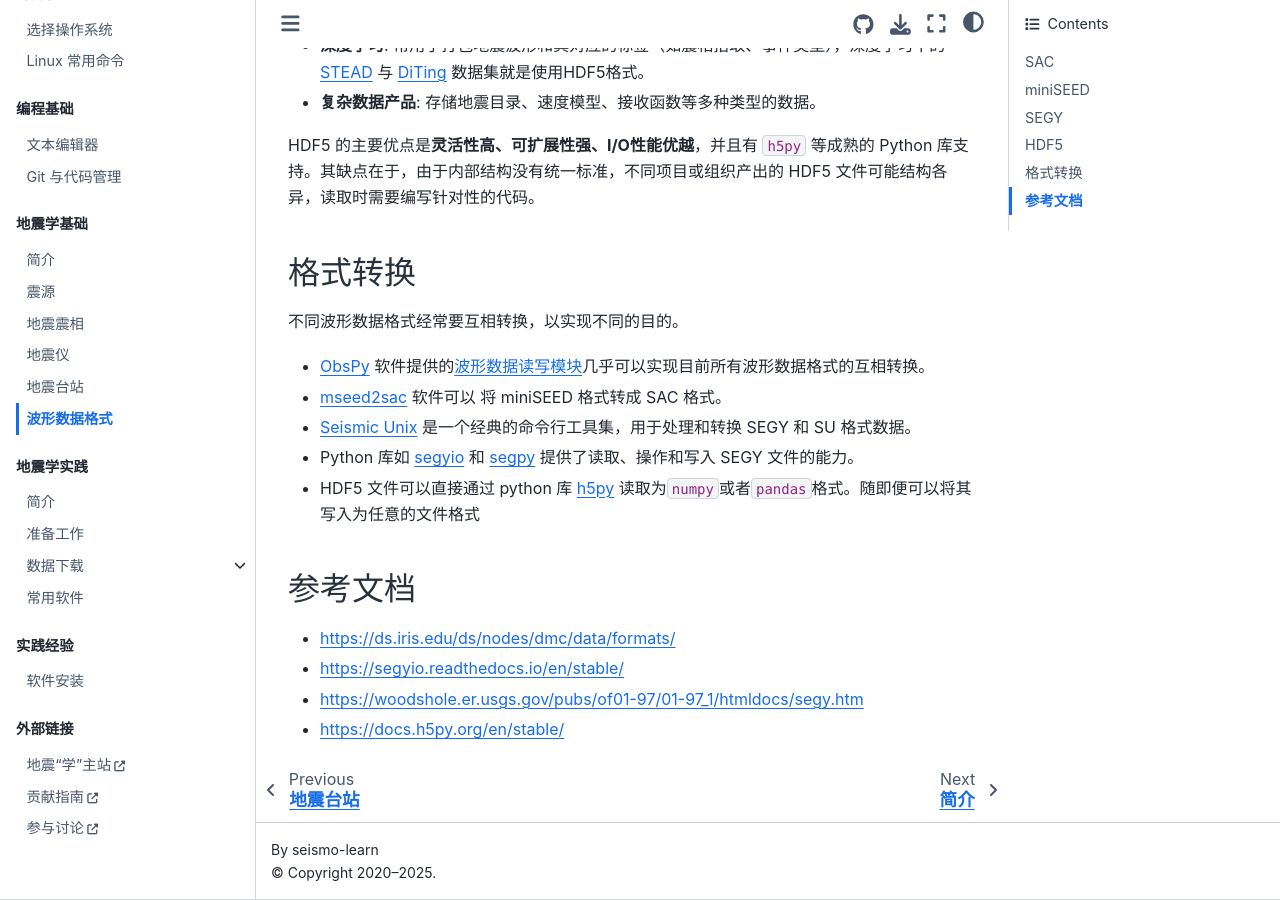
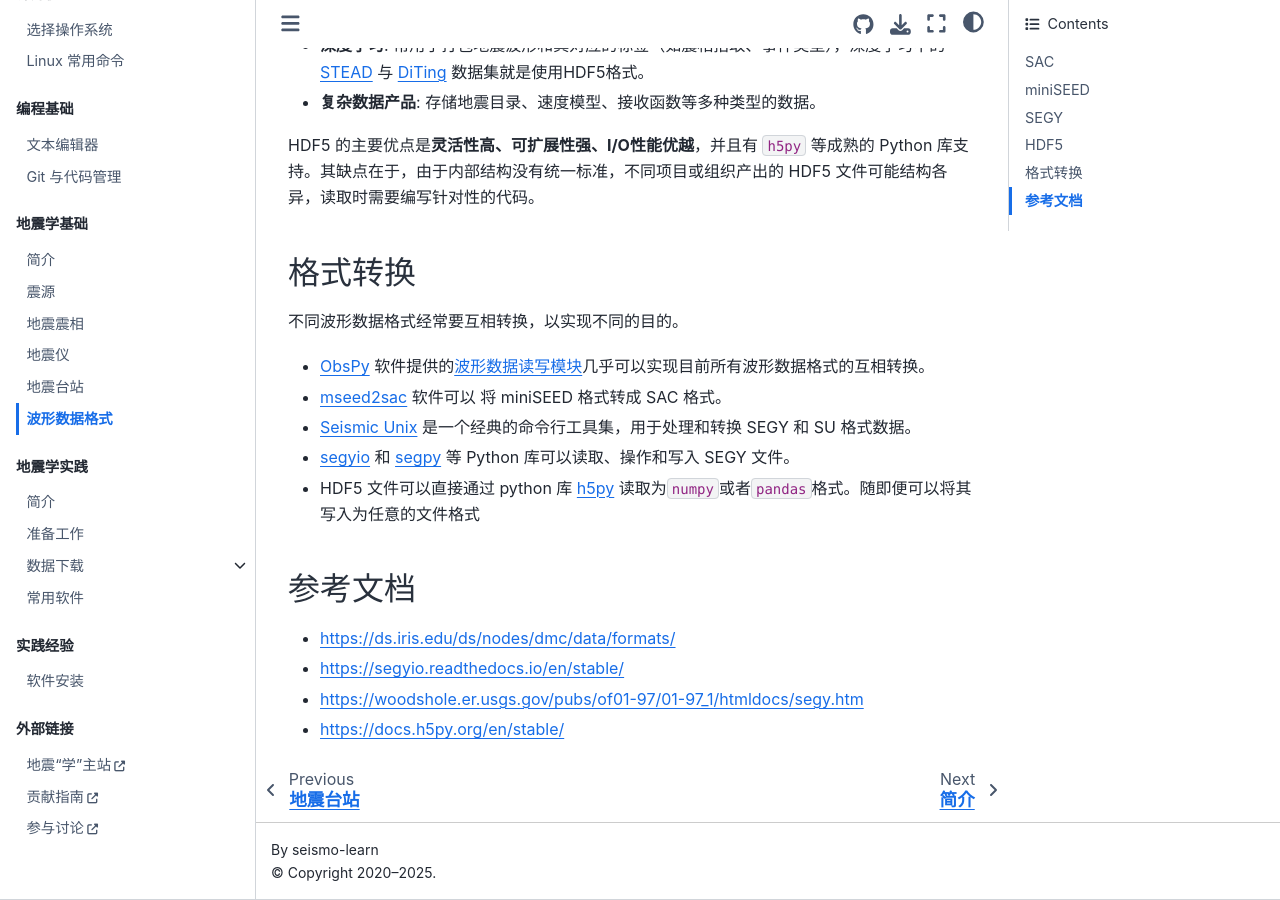
Before and after one commit to seismo-learn/seismology101, a Jupyter Book: the page built from source/seismology/data-format.md, in a window 1280 px wide and 900 px high, scrolled down 2116 px. Built offline with Jupyter Book 1.0.4 settings and Sphinx 7.4.7 and the Sphinx Book theme 1.1.4, drawn with Linux system fonts in a browser that asks for light colours; pages that are not in the unit, such as notebooks, are missing from menus.

Commit message:
Update source/seismology/data-format.md
Co-authored-by: Yao Jiayuan <coreman.seism@gmail.com>

```diff
--- a/source/seismology/data-format.md
+++ b/source/seismology/data-format.md
@@ -94,7 +94,7 @@ HDF5 的主要优点是**灵活性高、可扩展性强、I/O性能优越**，
 
 - [Seismic Unix](https://wiki.seismic-unix.org/start) 是一个经典的命令行工具集，用于处理和转换 SEGY 和 SU 格式数据。
 
--   Python 库如 [segyio](https://github.com/equinor/segyio) 和 [segpy](https://segpy.readthedocs.io/en/latest/) 提供了读取、操作和写入 SEGY 文件的能力。
+- [segyio](https://github.com/equinor/segyio) 和 [segpy](https://segpy.readthedocs.io/en/latest/) 等 Python 库可以读取、操作和写入 SEGY 文件。
 
 -  HDF5 文件可以直接通过 python 库 [h5py](https://github.com/h5py/h5py) 读取为`numpy`或者`pandas`格式。随即便可以将其写入为任意的文件格式
 
```
